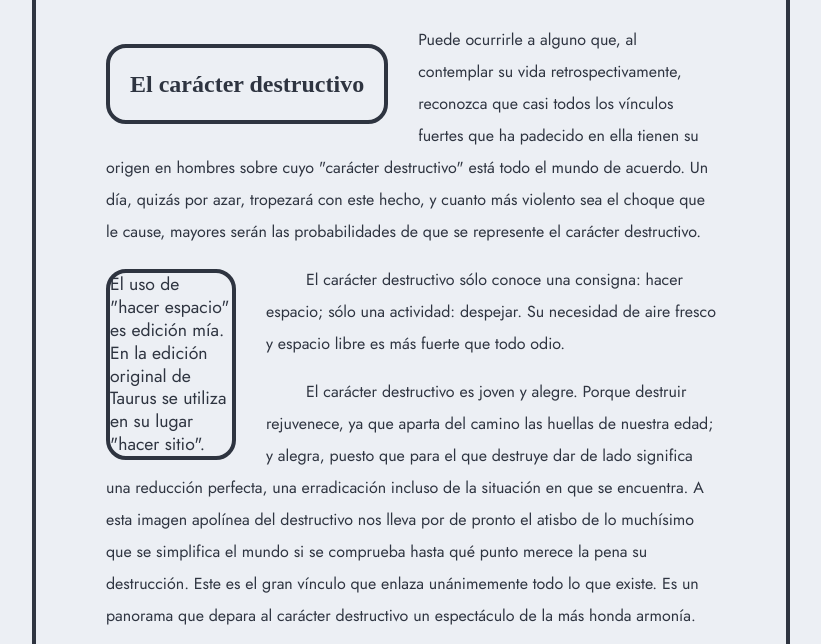
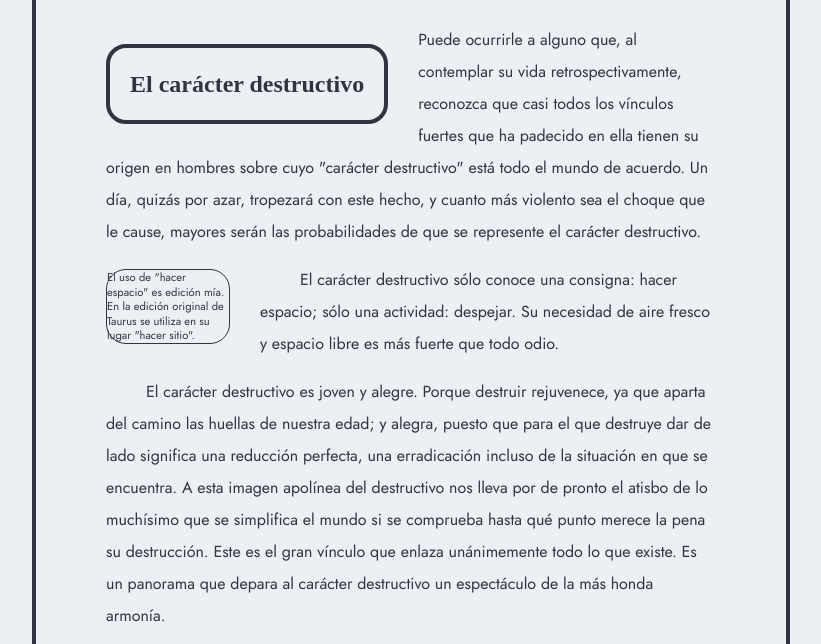
Before and after one commit to hacerespacio/haceresapcio.github.io, a plain HTML site: page index.html in a window 1280 px wide. Shown: the part 156-800 px from the top of the page, without its empty margins (229-1050 px from the left). Drawn offline with Linux system fonts and the light colour scheme; a web font is replaced by a local one.

Commit message:
Sidenote.

```diff
--- a/style.css
+++ b/style.css
@@ -84,8 +84,8 @@ text-decoration: underline;
     line-height: 1.3;
     vertical-align: baseline;
     position: relative;
-    font-size: 0.7;
-    border: 4px solid #000;
+    font-size: 0.7em;
+    border: 1px solid #000;
     margin-right: 30px;
     -moz-border-radius: 20px;
     -webkit-border-radius: 20px;
```
